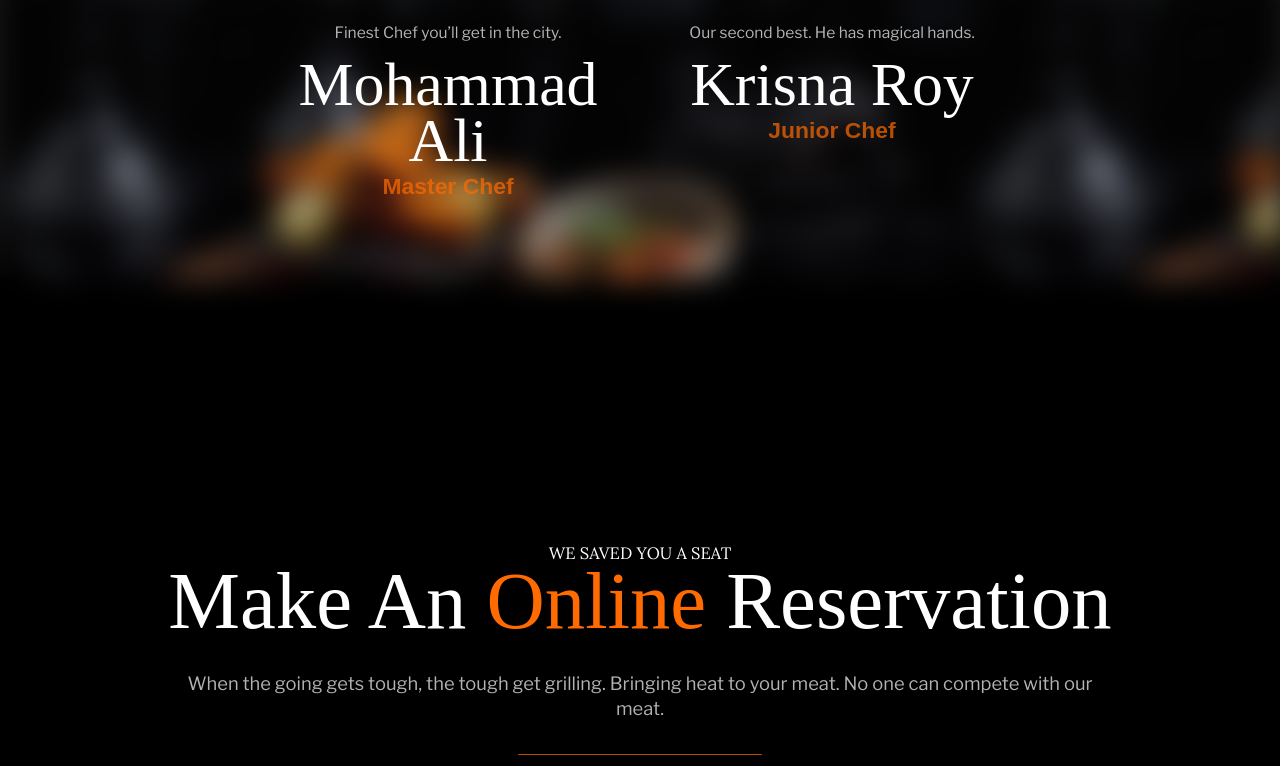
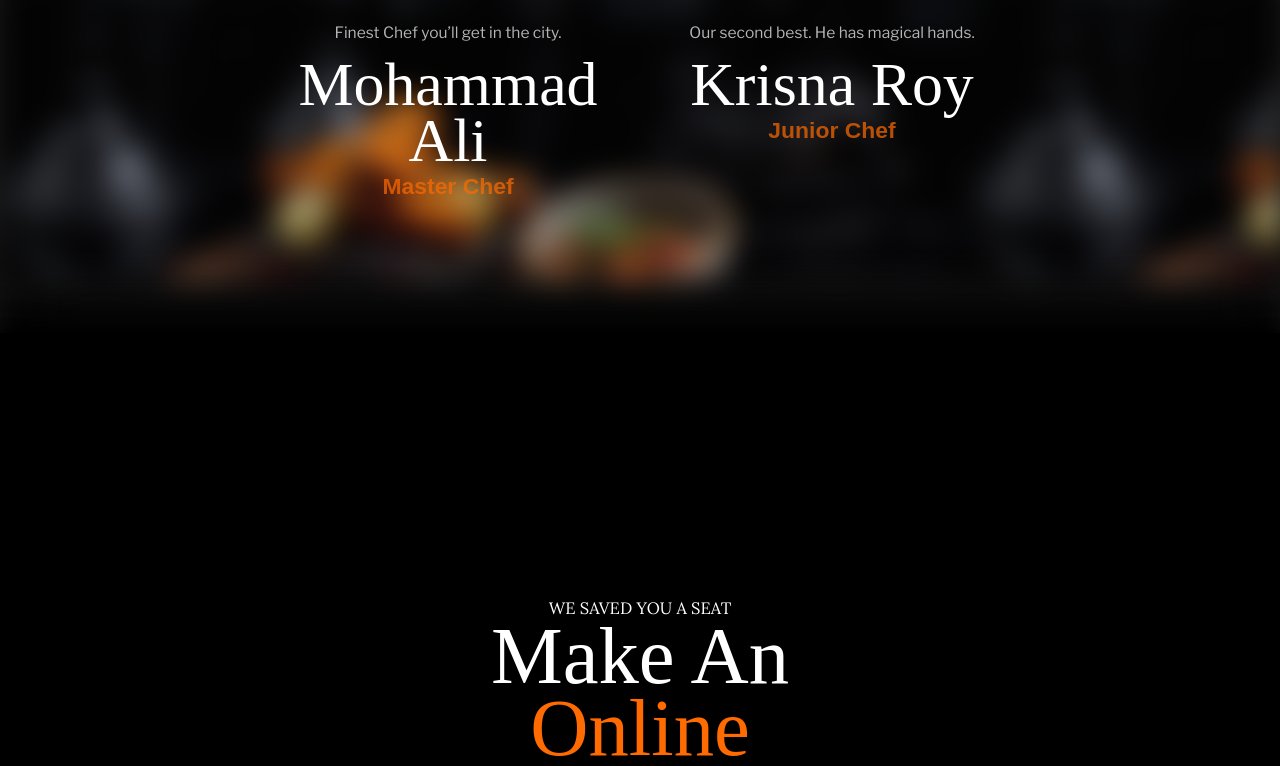
Before and after one commit to nazmus767921/Restaurant_project-1.00, a React (Vite) app: page / in a window 1280 px wide. Shown: the part 1905-2671 px from the top of the page. Built offline with nearby package versions, Linux system fonts and the light colour scheme; a web font is replaced by a local one.

Commit message:
styles adjusted

```diff
--- a/src/components/UI/Reservation/styles/Reservation.styles.js
+++ b/src/components/UI/Reservation/styles/Reservation.styles.js
@@ -20,13 +20,15 @@ export const Wrapper = styled.div`
 		display: flex;
 		flex-direction: column;
 		gap: 1.88em;
-		margin-block: 3em;
+		margin: 3em auto;
 		padding: 6.25em 2.25em;
 
 		/* media queries */
+		@media screen and (${devices["md"]}) {
+			max-width: calc(100% - 8em);
+		}
 		@media screen and (${devices["2xl"]}) {
-			max-width: 54.625em;
-			margin: 0 auto;
+			max-width: calc(100% - 40em);
 			padding: 14.38em 1.25em;
 		}
 		/* elements inside */
@@ -45,6 +47,9 @@ export const Wrapper = styled.div`
 		}
 
 		.header {
+			/* layout */
+			max-width: 40ch;
+			margin: 0 auto;
 			display: flex;
 			flex-direction: column;
 			gap: 1.125em;
```
